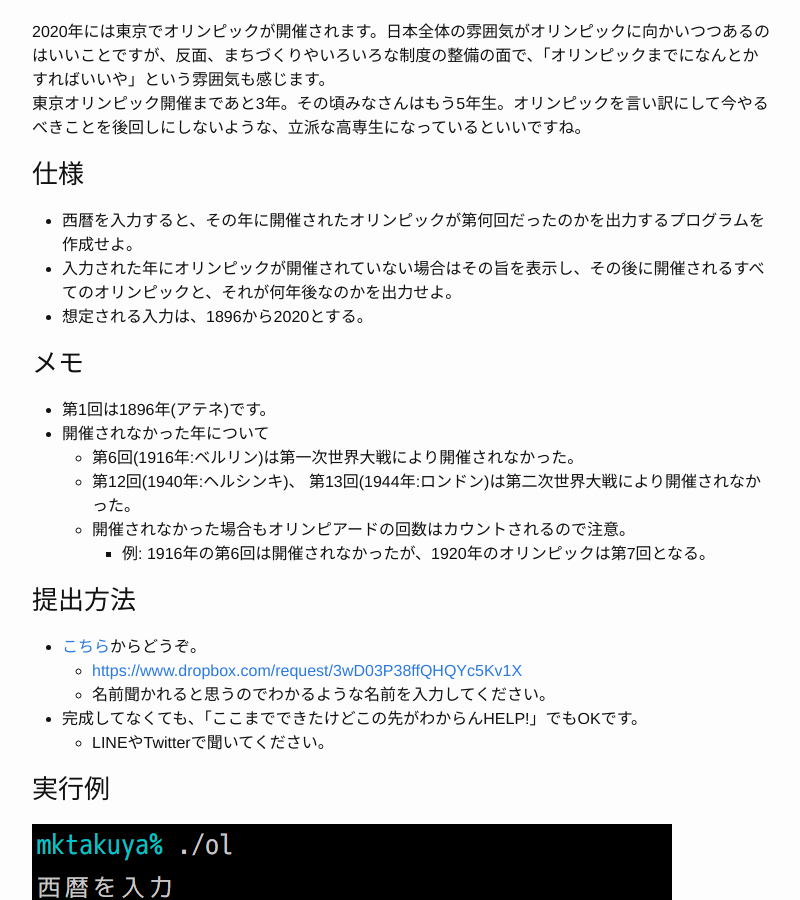
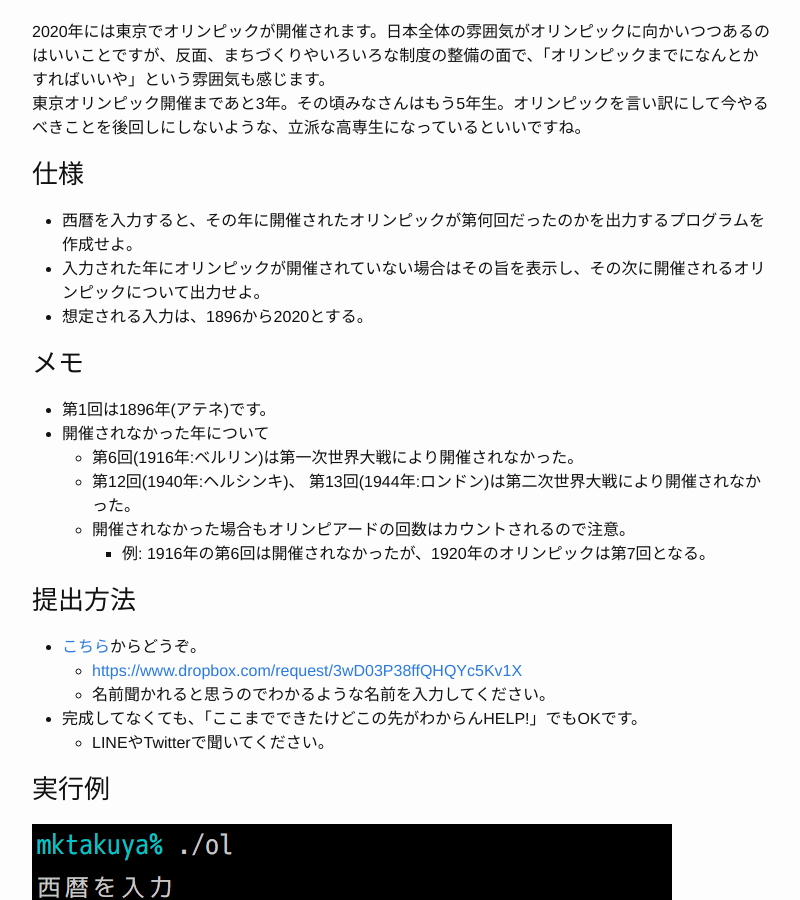
Before and after one commit to mktakuya/tnct-softech2016.github.io, a Jekyll site: the page built from _posts/2017-03-13-15-Olympic.markdown, in a window 1280 px wide and 900 px high, scrolled down 460 px. Shown: the whole window, without its empty margins (238-1038 px from the left). Built offline with Jekyll 4.4.1, drawn with Linux system fonts in a browser that asks for light colours.

Commit message:
仕様の修正

```diff
--- a/_posts/2017-03-13-15-Olympic.markdown
+++ b/_posts/2017-03-13-15-Olympic.markdown
@@ -16,7 +16,7 @@ date:   2017-03-13 00:00:00 +0900
 ### 仕様
 
 - 西暦を入力すると、その年に開催されたオリンピックが第何回だったのかを出力するプログラムを作成せよ。
-- 入力された年にオリンピックが開催されていない場合はその旨を表示し、その後に開催されるすべてのオリンピックと、それが何年後なのかを出力せよ。
+- 入力された年にオリンピックが開催されていない場合はその旨を表示し、その次に開催されるオリンピックについて出力せよ。
 - 想定される入力は、1896から2020とする。
 
 ### メモ
```
